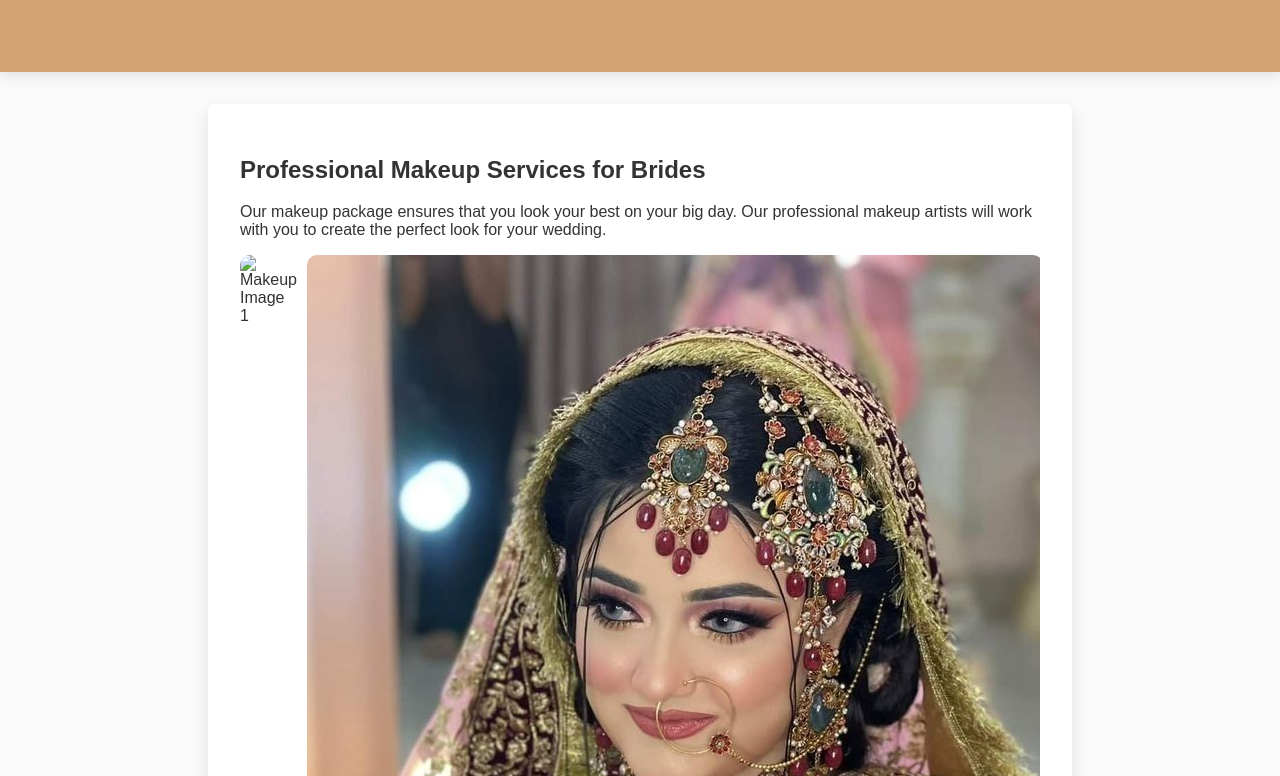
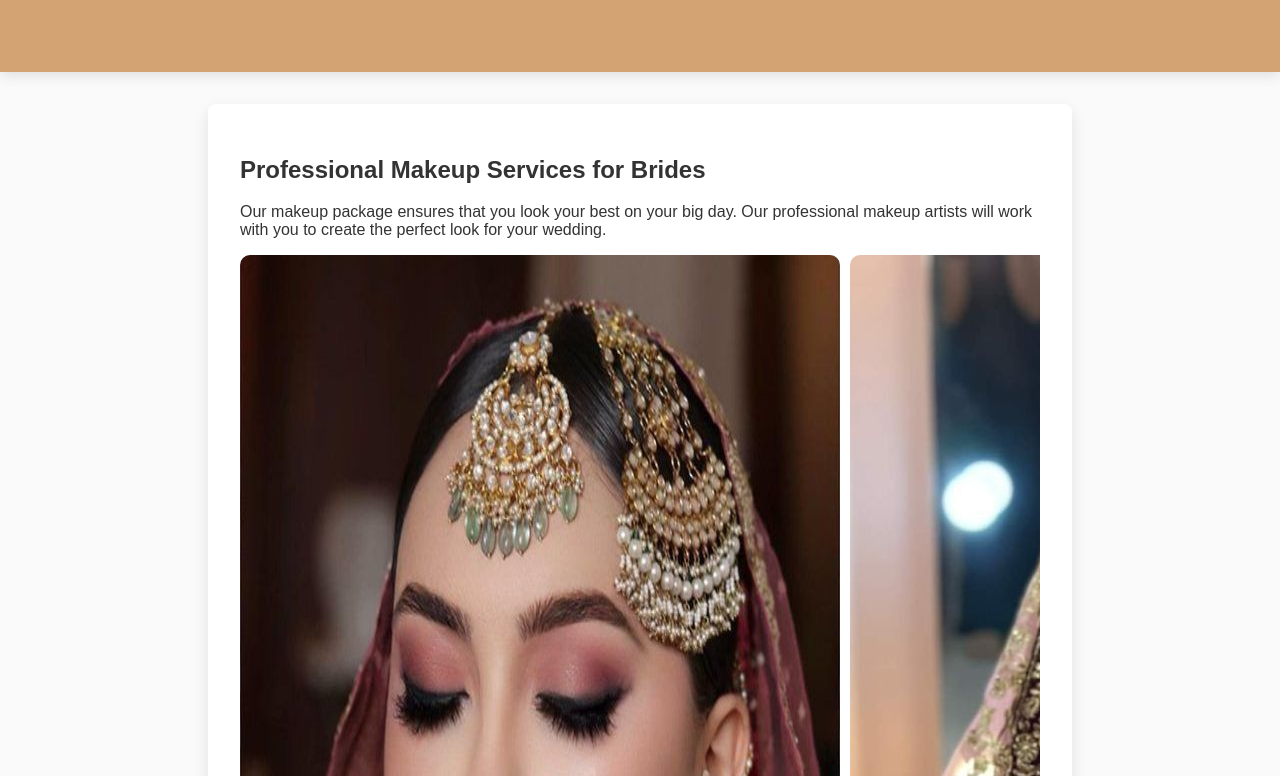
Before and after one commit to aqsas1/Dalte, a plain HTML site: page package/makeup.html in a window 1280 px wide. Shown: the part 176-952 px from the top of the page. Drawn offline with Linux system fonts and the light colour scheme; files that its build step writes are made by us from their sources; files whose address does not match are found by name.

Commit message:
Update makeup.html

```diff
--- a/package/makeup.html
+++ b/package/makeup.html
@@ -113,7 +113,7 @@
 
         <!-- Sliding Image Gallery -->
         <div class="gallery">
-            <img src="img/makeup/makeup1.jpg" alt="Makeup Image 1">
+            <img src="/img/makeup/makeup1.jpg" alt="Makeup Image 1">
             <img src="img/makeup/makeup2.jpg" alt="Makeup Image 2">
             <img src="img/makeup/makeup3.jpg" alt="Makeup Image 3">
         </div>
```
